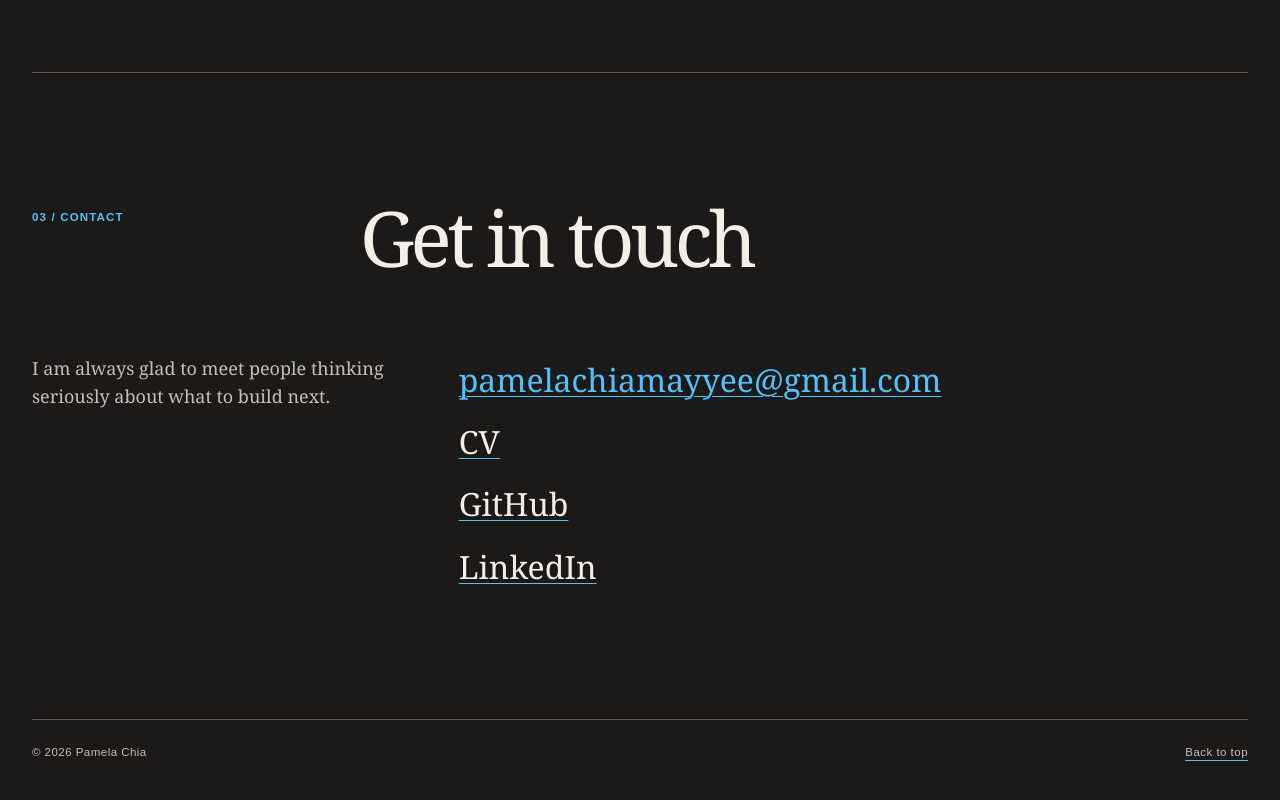
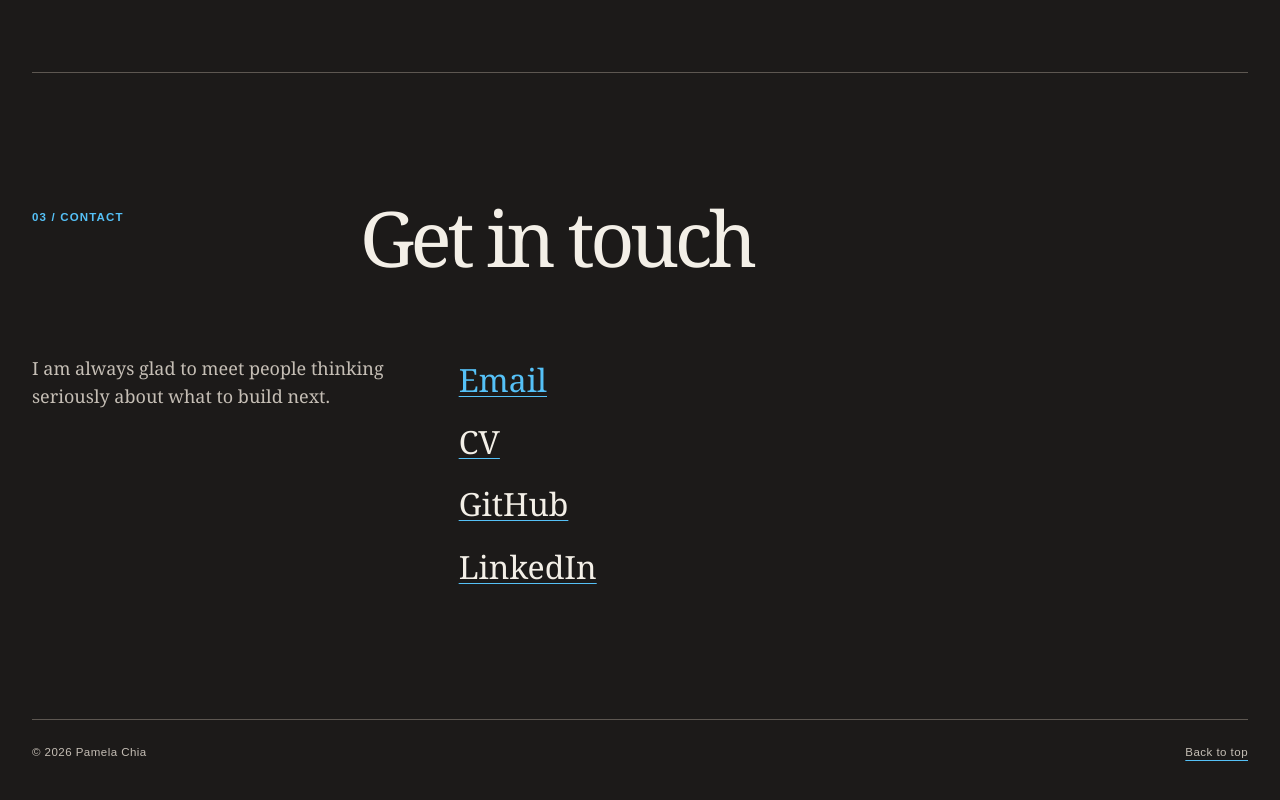
Before and after one commit to pamelachia/portfolio, an Astro site: page / in a window 1280 px wide. Shown: the part 3652-4452 px from the top of the page. Built offline with nearby package versions, Linux system fonts and the light colour scheme; Astro itself is replaced by a stand-in of ours.

Commit message:
fix(ui): shorten the contact email label

```diff
--- a/src/pages/index.astro
+++ b/src/pages/index.astro
@@ -168,7 +168,7 @@ const person = {
         <div class="contact-content">
           <p>I am always glad to meet people thinking seriously about what to build next.</p>
           <div class="contact-links">
-            <a class="primary-link" href="mailto:pamelachiamayyee@gmail.com">pamelachiamayyee@gmail.com</a>
+            <a class="primary-link" href="mailto:pamelachiamayyee@gmail.com">Email</a>
             <a href="https://cv.pamelachia.com/">CV</a>
             <a href="https://github.com/pamelachia">GitHub</a>
             <a href="https://www.linkedin.com/in/pamela-chia/">LinkedIn</a>
@@ -228,7 +228,7 @@ const person = {
   .contact-content { display: grid; grid-template-columns: 1fr 2fr; gap: 2rem; }
   .contact-content > p { max-width: 23rem; margin: 0; color: #c5beb5; }
   .contact-links { display: flex; align-items: flex-start; flex-direction: column; gap: .8rem; font-size: clamp(1.35rem, 2.5vw, 2.05rem); }
-  .contact-links a { max-width: 100%; overflow-wrap: anywhere; text-decoration-thickness: 1px; }
+  .contact-links a { text-decoration-thickness: 1px; }
   .contact-links .primary-link { color: #55c1f7; }
   footer { display: flex; width: min(100% - 3rem, 76rem); justify-content: space-between; margin: 0 auto; padding: 1.5rem 0 2.5rem; border-top: 1px solid #5d5751; color: #c5beb5; font-family: Arial, sans-serif; font-size: .72rem; letter-spacing: .04em; }
   @media (max-width: 700px) {
```
